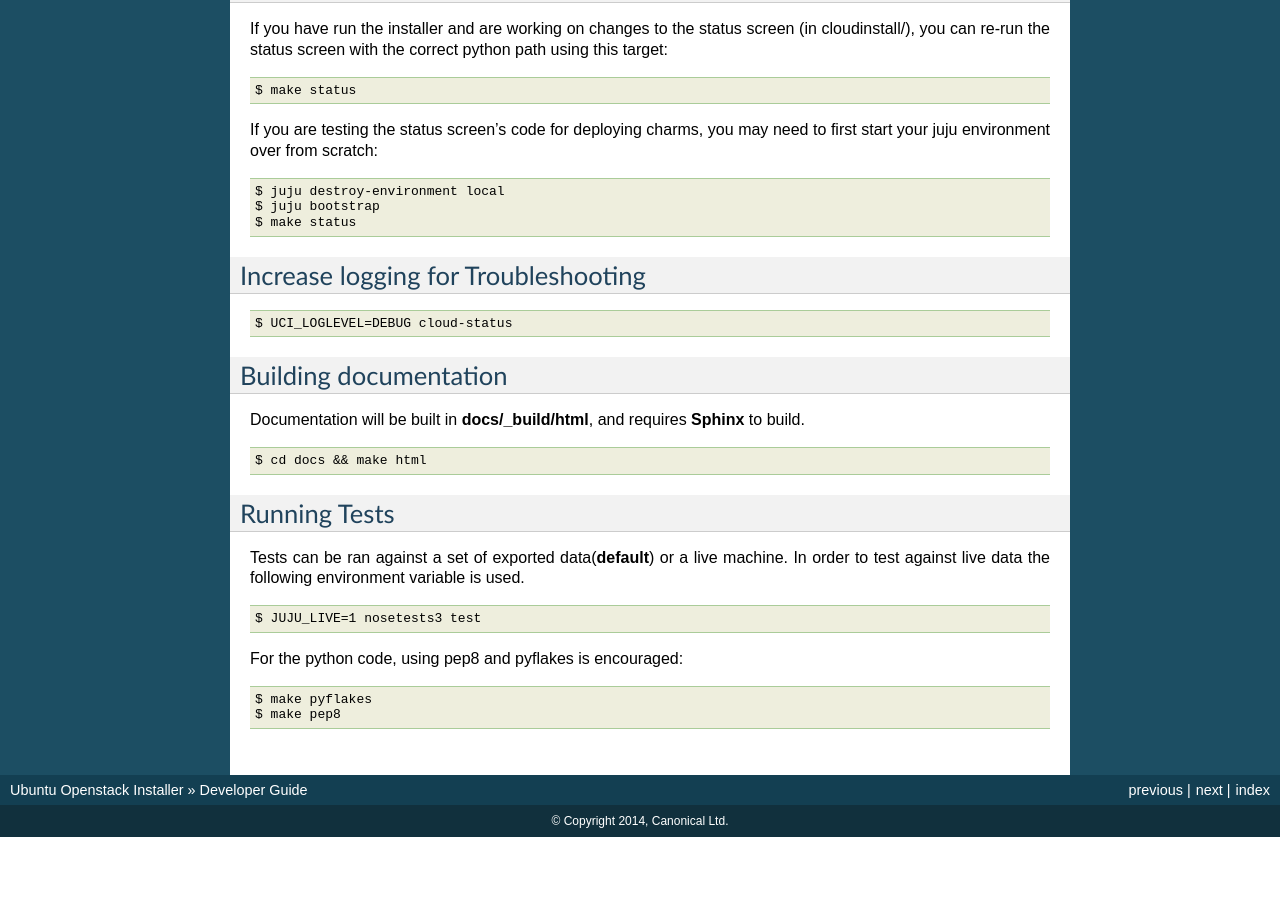
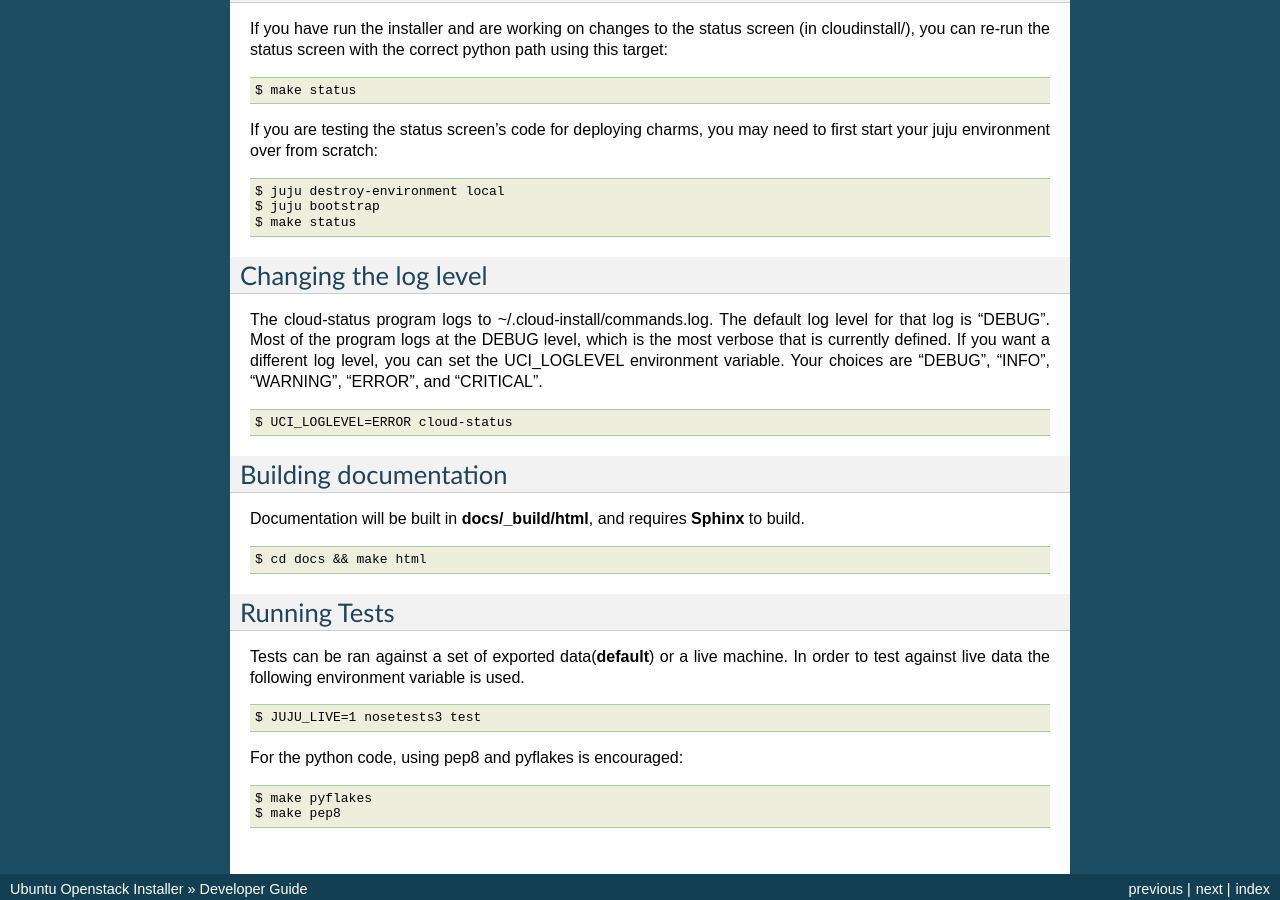
Before and after one commit to Ubuntu-Solutions-Engineering/openstack-installer, a Sphinx documentation site: the page built from docs/developer.setup.rst, in a window 1280 px wide and 900 px high, scrolled down 1182 px. Built offline with Sphinx 7.4.7, drawn with Linux system fonts in a browser that asks for light colours; before the commit the page ends 2019 px from its top, so only the background shows below that; some of the changed text lies outside the part shown.

Commit message:
update log level docs to reflect that DEBUG is now the default.

```diff
--- a/docs/developer.setup.rst
+++ b/docs/developer.setup.rst
@@ -93,12 +93,19 @@ If you are testing the status screen's code for deploying charms, you may need t
     $ juju bootstrap
     $ make status
 
-Increase logging for Troubleshooting
-^^^^^^^^^^^^^^^^^^^^^^^^^^^^^^^^^^^^
+Changing the log level
+^^^^^^^^^^^^^^^^^^^^^^
+
+The cloud-status program logs to ~/.cloud-install/commands.log. The
+default log level for that log is "DEBUG". Most of the program logs at
+the DEBUG level, which is the most verbose that is currently defined.
+If you want a different log level, you can set the UCI_LOGLEVEL
+environment variable. Your choices are "DEBUG", "INFO", "WARNING",
+"ERROR", and "CRITICAL".
 
 .. code::
 
-    $ UCI_LOGLEVEL=DEBUG cloud-status
+    $ UCI_LOGLEVEL=ERROR cloud-status
 
 
 Building documentation
```
